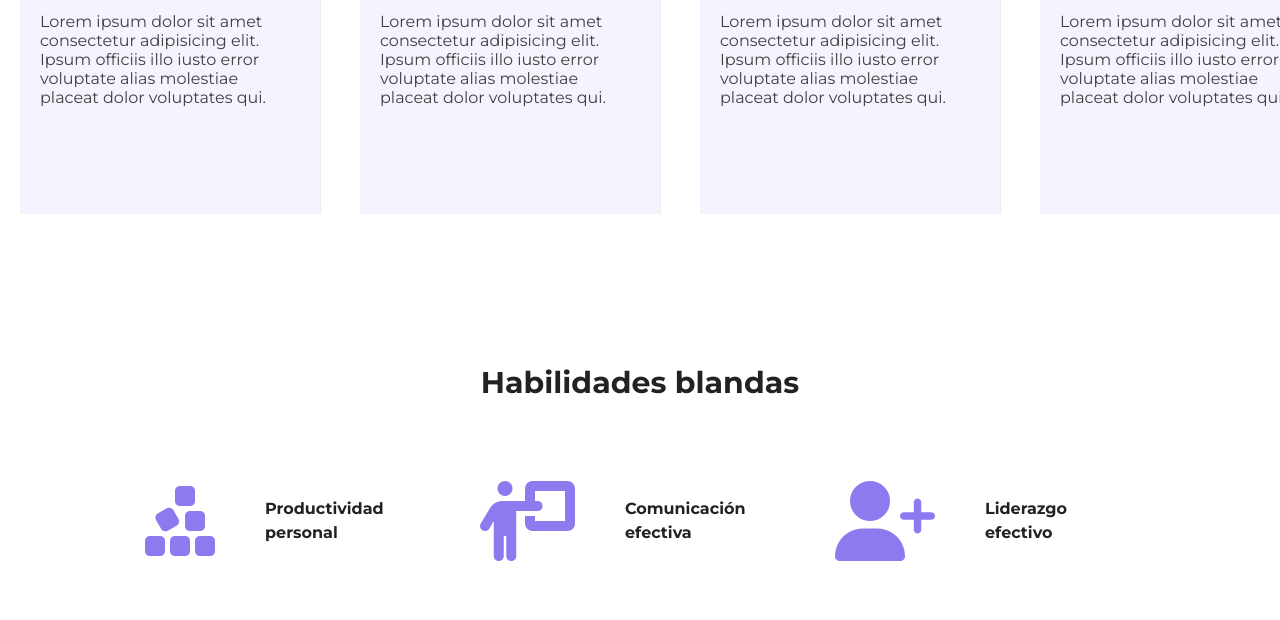
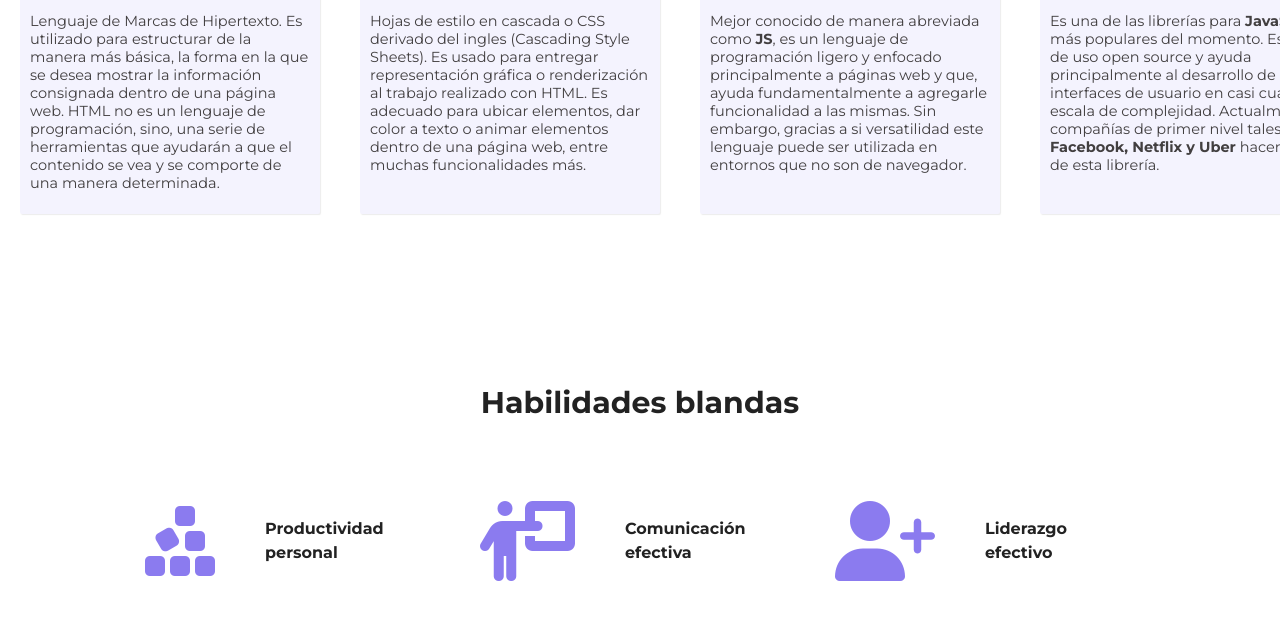
Before and after one commit to jobetancur/portfolio, a plain HTML site: page index.html in a window 1280 px wide. Shown: the part 1236-1856 px from the top of the page. Drawn offline with nearby package versions, Linux system fonts and the light colour scheme.

```diff
--- a/index.html
+++ b/index.html
@@ -140,42 +140,42 @@
                     <i class="fa-brands fa-html5"></i>
                     <h3>HTML 5</h3>
                 </div>
-                <p>Lorem ipsum dolor sit amet consectetur adipisicing elit.     Ipsum officiis illo iusto error voluptate alias molestiae   placeat dolor voluptates qui.</p>
+                <p>Lenguaje de Marcas de Hipertexto. Es utilizado para estructurar de la manera más básica, la forma en la que se desea mostrar la información consignada dentro de una página web. HTML no es un lenguaje de programación, sino, una serie de herramientas que ayudarán a que el contenido se vea y se comporte de una manera determinada.</p>
             </div>
             <div class="bg-skill">
                 <div class="fa-css skilltittle">
                     <i class="fa-brands fa-css3-alt"></i>
                     <h3>CSS 3</h3>
                 </div>
-                <p>Lorem ipsum dolor sit amet consectetur adipisicing elit.     Ipsum officiis illo iusto error voluptate alias molestiae   placeat dolor voluptates qui.</p>
+                <p>Hojas de estilo en cascada o CSS derivado del ingles (Cascading Style Sheets). Es usado para entregar representación gráfica o renderización al trabajo realizado con HTML. Es adecuado para ubicar elementos, dar color a texto o animar elementos dentro de una página web, entre muchas funcionalidades más.</p>
             </div>
             <div class="bg-skill">
                 <div class="fa-javascript skilltittle">
                     <i class="fa-brands fa-js-square"></i>
                     <h3>JavaScript</h3>
                 </div>
-                <p>Lorem ipsum dolor sit amet consectetur adipisicing elit.     Ipsum officiis illo iusto error voluptate alias molestiae   placeat dolor voluptates qui.</p>
+                <p>Mejor conocido de manera abreviada como <b>JS</b>, es un lenguaje de programación ligero y enfocado principalmente a páginas web y que, ayuda fundamentalmente a agregarle funcionalidad a las mismas. Sin embargo, gracias a si versatilidad este lenguaje puede ser utilizada en entornos que no son de navegador.</p>
             </div>
             <div class="bg-skill">
                 <div class= "skilltittle fareact">
                     <i class="fa-brands fa-react"></i>
                     <h3>React</h3>
                 </div>
-                <p>Lorem ipsum dolor sit amet consectetur adipisicing elit.     Ipsum officiis illo iusto error voluptate alias molestiae   placeat dolor voluptates qui.</p>
+                <p>Es una de las librerías para <b>JavaScript</b> más populares del momento. Esta es de uso open source y ayuda principalmente al desarrollo de interfaces de usuario en casi cualquier escala de complejidad. Actualmente compañías de primer nivel tales como <b>Facebook, Netflix y Uber</b> hacen uso de esta librería.</p>
             </div>
             <div class="bg-skill">
                 <div class= "skilltittle fagit">
                     <i class="fa-brands fa-git-alt"></i>
                     <h3>Git</h3>
                 </div>
-                <p>Lorem ipsum dolor sit amet consectetur adipisicing elit.     Ipsum officiis illo iusto error voluptate alias molestiae   placeat dolor voluptates qui.</p>
+                <p>Es un controlador de versiones que hoy en día es probablemente el más utilizado por el entorno del desarrollo web. <b>GIT</b> hace que trabajar en equipo sea mucho más fácil al permitir clonar de manera local el repositorio en desarrollo. Por otro lado, también nos permite realizar una trazabilidad precisa a cada uno de los cambios realizados por el equipo.</p>
             </div>
             <div class="bg-skill">
                 <div class= "skilltittle fagithub">
                     <i class="fa-brands fa-github"></i>
                     <h3>GitHub</h3>
                 </div>
-                <p>Lorem ipsum dolor sit amet consectetur adipisicing elit.     Ipsum officiis illo iusto error voluptate alias molestiae   placeat dolor voluptates qui.</p>
+                <p>Es el equivalente a <b>Google Drive</b> pero del mundo del desarrollo. Nos ayuda a trabajar en equipo y asociar nuestros avances realizados de manera local con ayuda de <b>GIT</b>. Este sistema de almacenamiento también es ideal para publicar proyectos personales para darlos a conocer a la comunidad.</p>
             </div>
         </div>
     </div>
--- a/styles/styles.css
+++ b/styles/styles.css
@@ -278,7 +278,8 @@ img {
 }
 .skills p {
     color: #423f40;
-    margin: 0px 20px;
+    margin: 0px 10px;
+    font-size: 14.5px;
 }
 .skills0 {
     display: flex;
@@ -338,10 +339,11 @@ img {
     display: block;
     align-items: center;
     background-color: #8b7bef18;
-    height: 300px;
+    height: 100vw;
     width: 25%;
     margin-top: 20px;
     margin-right: 50px;
+    margin-bottom: 20px;
     box-shadow: 1px 1px 1px #6160601f;
     border-radius: 2px;
     transition: all 0.25s;
```
